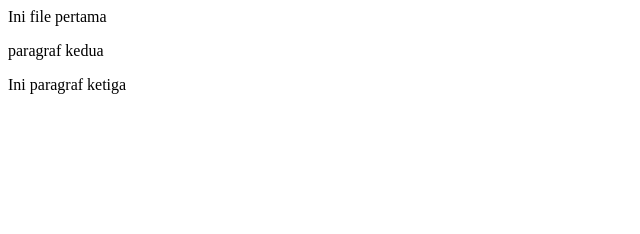
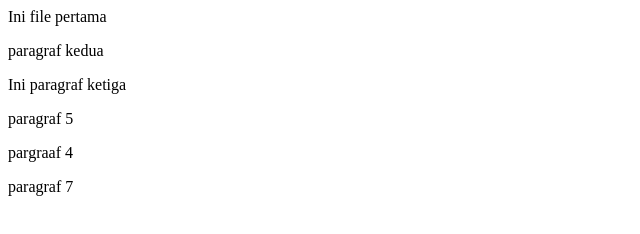
Before and after one commit to afitnene/repo-1, a plain HTML site: page index.html in a window 1280 px wide. Shown: the whole page, without its empty margins (0-640 px from the left). Drawn offline with Linux system fonts and the light colour scheme.

Commit message:
pargarf 7 di prod

```diff
--- a/index.html
+++ b/index.html
@@ -1,3 +1,6 @@
 <p> Ini file pertama</p>
 <p> paragraf kedua </p>
 <p> Ini paragraf ketiga </p>
+<p> paragraf 5 </p>
+<p> pargraaf 4</p>
+<p> paragraf 7 </p>
```
